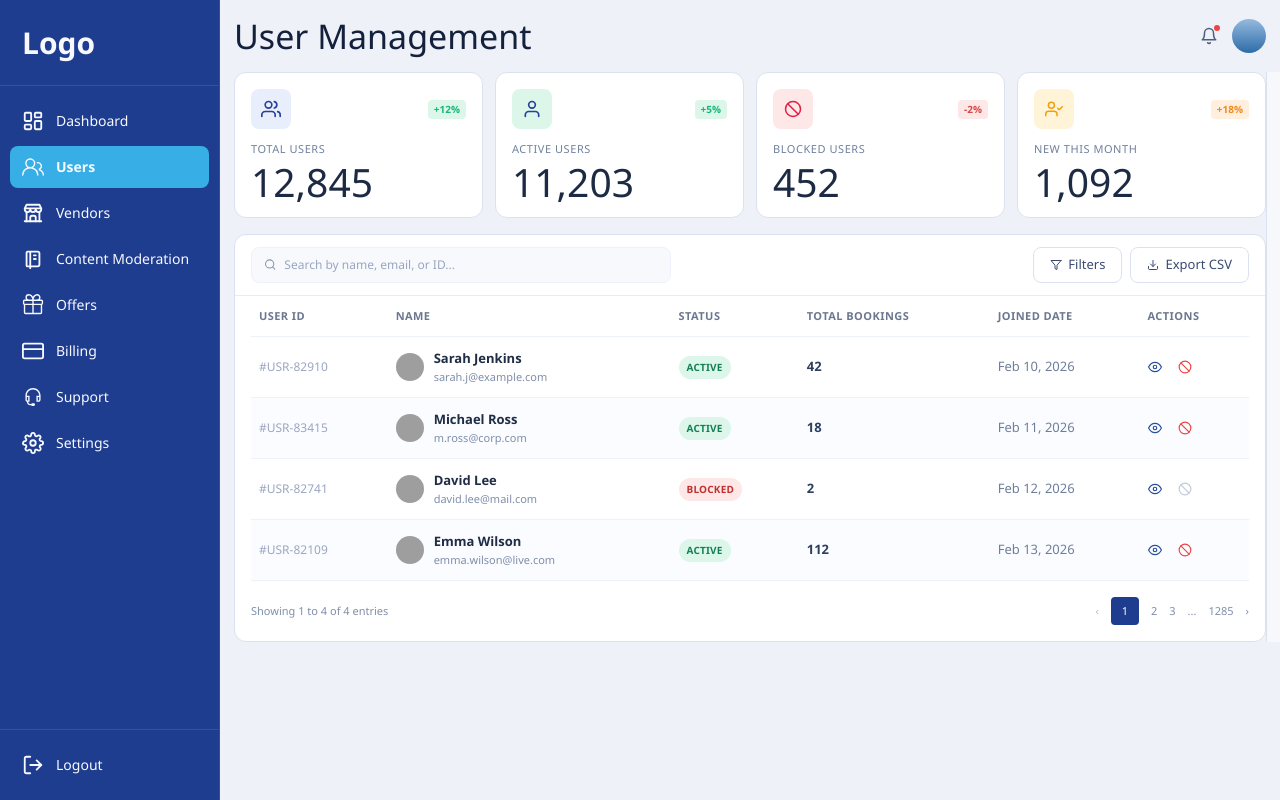
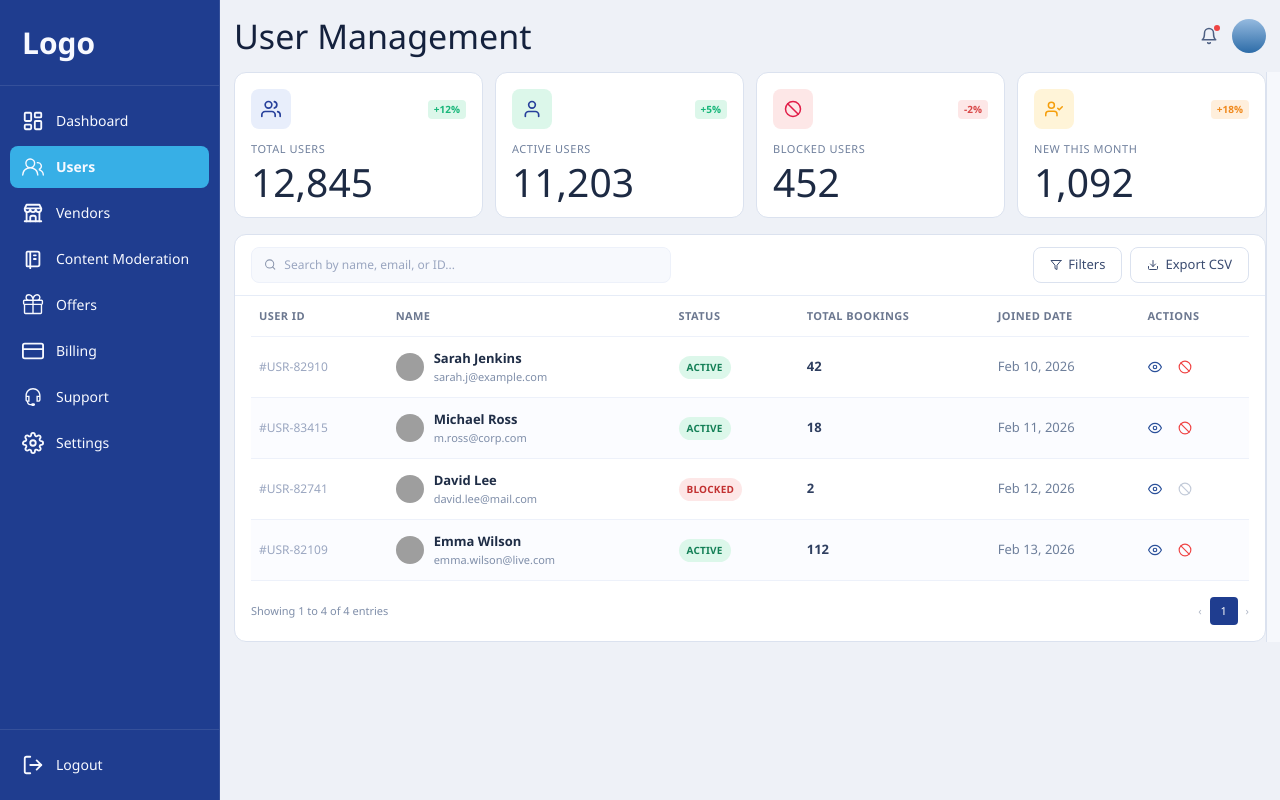
Before and after one commit to mmiskatul/nunonus-service-provider, a Next.js app: page /users in a window 1280 px wide. Shown: the top 800 px of the page. Built offline with nearby package versions, Linux system fonts and the light colour scheme; grey boxes are pictures that could not be loaded.

Commit message:
feat: add users pagination

```diff
--- a/components/main/users-management-view.tsx
+++ b/components/main/users-management-view.tsx
@@ -1,6 +1,6 @@
 "use client";
 
-import { useMemo, useState } from "react";
+import { useEffect, useMemo, useState } from "react";
 import Image from "next/image";
 import {
   FiDownload,
@@ -302,6 +302,8 @@ export function UsersManagementView() {
   const [query, setQuery] = useState("");
   const [statusFilter, setStatusFilter] = useState<"ALL" | UserStatus>("ALL");
   const [filtersOpen, setFiltersOpen] = useState(false);
+  const [page, setPage] = useState(1);
+  const pageSize = 10;
 
   const filteredUsers = useMemo(() => {
     const normalizedQuery = query.trim().toLowerCase();
@@ -315,6 +317,16 @@ export function UsersManagementView() {
       return matchesQuery && matchesStatus;
     });
   }, [query, statusFilter]);
+
+  useEffect(() => {
+    setPage(1);
+  }, [query, statusFilter]);
+
+  const totalPages = Math.max(1, Math.ceil(filteredUsers.length / pageSize));
+  const pagedUsers = useMemo(() => {
+    const start = (page - 1) * pageSize;
+    return filteredUsers.slice(start, start + pageSize);
+  }, [filteredUsers, page]);
 
   const selectedUser = useMemo(
     () => usersApiResponse.users.find((user) => user.id === selectedUserId) ?? null,
@@ -465,7 +477,7 @@ export function UsersManagementView() {
                 </tr>
               </thead>
               <tbody>
-                {filteredUsers.map((user, index) => (
+                {pagedUsers.map((user, index) => (
                   <tr key={user.id} className={index % 2 === 1 ? "bg-[#fbfcff]" : ""}>
                     <td className="border-b border-[#edf1fa] px-4 py-4 text-[12px] text-[#9aa6c0] ">{user.id}</td>
                     <td className="border-b border-[#edf1fa] px-4 py-4">
@@ -506,21 +518,38 @@ export function UsersManagementView() {
               </tbody>
             </table>
           </div>
-
           <footer className="flex items-center justify-between px-4 py-4 text-[11px] text-[#7f8ea9]">
             <span>
-              Showing 1 to {filteredUsers.length} of {usersApiResponse.users.length} entries
+              Showing {filteredUsers.length === 0 ? 0 : (page - 1) * pageSize + 1} to{" "}
+              {Math.min(page * pageSize, filteredUsers.length)} of {filteredUsers.length} entries
             </span>
-            <div className="flex items-center gap-3">
-              <button type="button" className="text-[#b0bacd]">‹</button>
-              <button type="button" className="grid h-7 w-7 place-items-center rounded bg-[#1f3d8f] text-white">
-                1
+            <div className="flex items-center gap-2">
+              <button
+                type="button"
+                onClick={() => setPage((prev) => Math.max(1, prev - 1))}
+                className={`text-[#3a4b70] ${page === 1 ? "pointer-events-none opacity-40" : ""}`}
+              >
+                ‹
               </button>
-              <button type="button">2</button>
-              <button type="button">3</button>
-              <span>...</span>
-              <button type="button">1285</button>
-              <button type="button">›</button>
+              {Array.from({ length: totalPages }, (_, i) => i + 1).map((pageNumber) => (
+                <button
+                  key={pageNumber}
+                  type="button"
+                  onClick={() => setPage(pageNumber)}
+                  className={`grid h-7 w-7 place-items-center rounded text-[11px] ${
+                    pageNumber === page ? "bg-[#1f3d8f] text-white" : "text-[#3a4b70]"
+                  }`}
+                >
+                  {pageNumber}
+                </button>
+              ))}
+              <button
+                type="button"
+                onClick={() => setPage((prev) => Math.min(totalPages, prev + 1))}
+                className={`text-[#3a4b70] ${page === totalPages ? "pointer-events-none opacity-40" : ""}`}
+              >
+                ›
+              </button>
             </div>
           </footer>
         </section>
```
